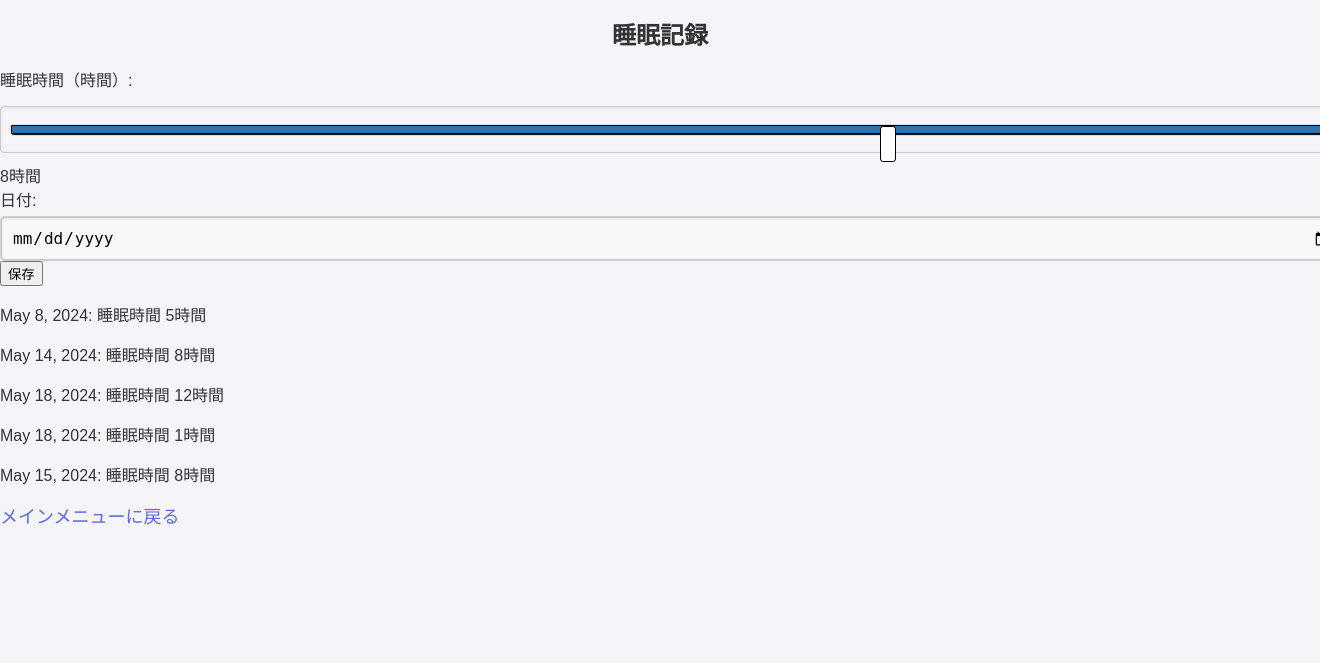
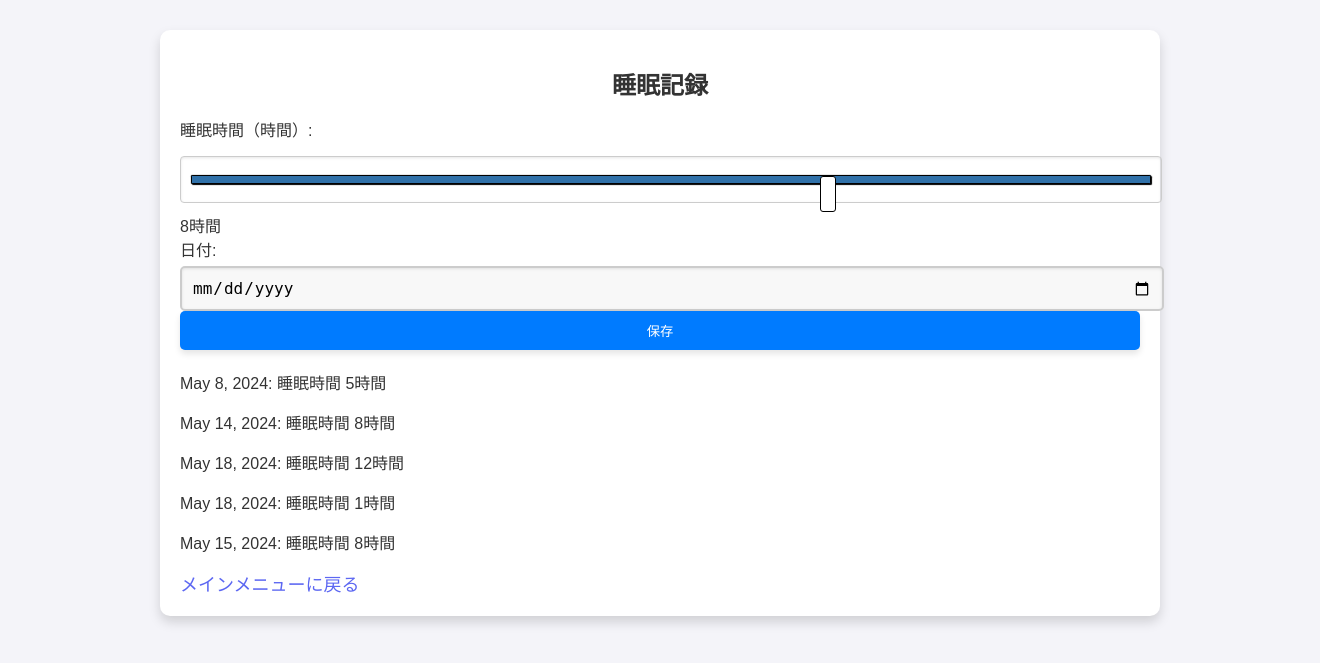
Before and after one commit to ktakuya8/myproject8, a Django app: template myapp/templates/sleep_record.html in a window 1320 px wide; the page is wider, and only the part inside the window is pictured. Shown: the top 663 px of that part. Run offline with Django 5.2, Linux system fonts and the light colour scheme; the template is opened without the code that fills it: values that come from a table or form of the project are taken from there, others are empty; data comes from the database, SQL or seed files in the repository; both versions use the stored data as it was after the commit.

Commit message:
ここに変更内容の説明を記入

```diff
--- a/myapp/templates/sleep_record.html
+++ b/myapp/templates/sleep_record.html
@@ -6,29 +6,31 @@
     <title>睡眠記録</title>
     <link rel="stylesheet" href="{% static 'styles.css' %}">
 </head>
-<body>
-    <h1>睡眠記録</h1>
-    <form method="post" action="{% url 'myapp:submit_sleep_record' %}">
-        {% csrf_token %}
-        <label for="duration">睡眠時間（時間）:</label>
-        <input type="range" id="duration" name="duration" min="0" max="12" value="8">
-        <span id="durationDisplay">8時間</span>
-        <div id="warning" style="color: red;"></div>
+<body class="body-background">
+    <div class="container">
+        <h1 class="title">睡眠記録</h1>
+        <form method="post" action="{% url 'myapp:submit_sleep_record' %}" class="form-group">
+            {% csrf_token %}
+            <label for="duration" class="form-label">睡眠時間（時間）:</label>
+            <input type="range" id="duration" name="duration" min="0" max="12" value="8" class="input-range">
+            <span id="durationDisplay" class="duration-display">8時間</span>
+            <div id="warning" class="warning-message" style="color: red;"></div>
 
-        <label for="date">日付:</label>
-        <input type="date" id="date" name="date" value="{{ yesterday }}">
+            <label for="date" class="form-label">日付:</label>
+            <input type="date" id="date" name="date" value="{{ yesterday }}" class="input-date">
 
-        <button type="submit">保存</button>
-    </form>
+            <button type="submit" class="button">保存</button>
+        </form>
 
-    <div id="records">
-        {% for record in sleep_records %}
-        <div>
-            <p>{{ record.date }}: 睡眠時間 {{ record.duration }}時間</p>
+        <div id="records" class="records-container">
+            {% for record in sleep_records %}
+            <div class="record">
+                <p>{{ record.date }}: 睡眠時間 {{ record.duration }}時間</p>
+            </div>
+            {% endfor %}
         </div>
-        {% endfor %}
+        <a href="{% url 'myapp:main_menu' %}" class="back-link">メインメニューに戻る</a>
     </div>
-    <a href="{% url 'myapp:main_menu' %}">メインメニューに戻る</a>
 
     <script>
         const durationInput = document.getElementById('duration');
@@ -39,7 +41,6 @@
             const durationValue = parseInt(this.value);
             durationDisplay.textContent = durationValue + '時間';
 
-
             if (durationValue < 6 || durationValue > 10) {
                 warningDiv.textContent = '推奨睡眠時間（8時間）から大きく外れています！';
             } else {
```
Also changed, not shown: myapp/templates/main_menu.html (+25 -5 lines), db.sqlite3, myapp/views.py (line endings or trailing spaces).
